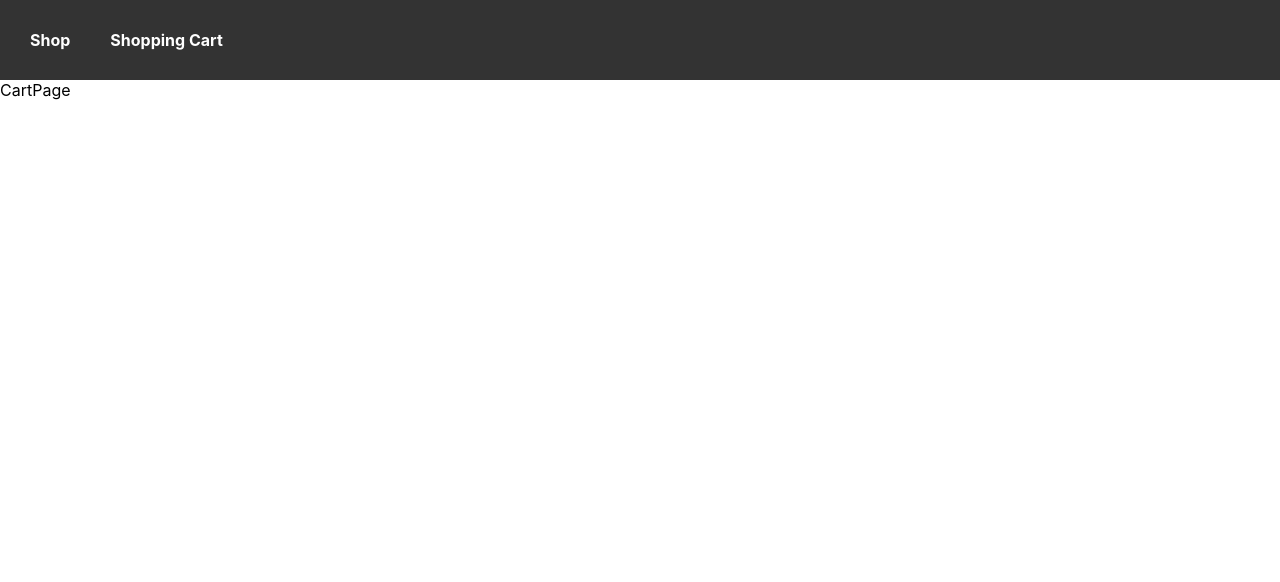
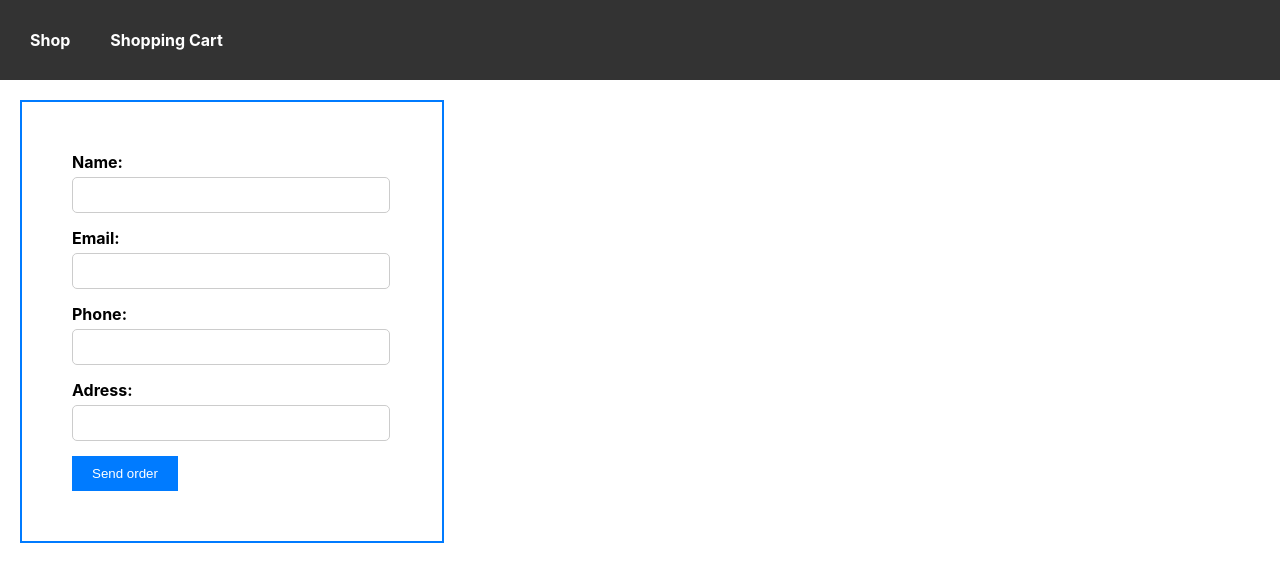
Before and after one commit to IrinaHusieva/drugShopTest, a React (Create React App) app: page /cart in a window 1280 px wide. Shown: the top 582 px of the page. Built offline with nearby package versions, Linux system fonts and the light colour scheme.

Commit message:
cartCreate

```diff
--- /dev/null
+++ b/src/cartContext.js
@@ -0,0 +1,25 @@
+import React, { createContext, useState, useContext } from 'react';
+
+const CartContext = createContext();
+
+export const CartProvider = ({ children }) => {
+  const [cart, setCart] = useState([]);
+
+  const addToCart = (item) => {
+    setCart([...cart, item]);
+  };
+
+  const removeFromCart = (index) => {
+    const newCart = [...cart];
+    newCart.splice(index, 1);
+    setCart(newCart);
+  };
+
+  return (
+    <CartContext.Provider value={{ cart, addToCart, removeFromCart }}>
+      {children}
+    </CartContext.Provider>
+  );
+};
+
+export const useCart = () => useContext(CartContext);
--- a/src/components/App.jsx
+++ b/src/components/App.jsx
@@ -3,10 +3,12 @@ import { BrowserRouter as Router, Routes, Route, Navigate } from 'react-router-d
 import Header from './header/Header';
 import CartPage from '../pages/cartPage/CartPage';
 import ShopPage from '../pages/shopPage/ShopPage';
+import { CartProvider } from '../cartContext';
 
 export const App = () => {
   return (
     <Router>
+      <CartProvider>
         <div>
           <Header />
           <Routes>
@@ -15,6 +17,7 @@ export const App = () => {
             <Route path="/cart" element={<CartPage />} />
           </Routes>
         </div>
+      </CartProvider>
     </Router>
   );
 };
--- /dev/null
+++ b/src/pages/cartPage/Cart.module.css
@@ -0,0 +1,48 @@
+.inputContainer {
+  margin-bottom: 15px;
+}
+.form {
+  width: 300px;
+  border: 2px solid #007bff;
+  padding: 50px;
+  padding-right: 70px;
+}
+.label {
+  display: block;
+  font-weight: bold;
+  margin-bottom: 5px;
+}
+
+input {
+  width: 100%;
+  padding: 8px;
+  border: 1px solid #ccc;
+  border-radius: 5px;
+  font-size: 16px;
+  transition: border-color 0.3s ease;
+}
+
+input:focus {
+  border-color: #007bff;
+  outline: none;
+}
+
+.cartBtn {
+  background-color: #007bff;
+  color: #fff;
+  border: none;
+  padding: 10px 20px;
+  cursor: pointer;
+  transition: background-color 0.3s ease;
+}
+
+.cartBtn:hover {
+  background-color: #0056b3;
+}
+
+.container {
+  display: flex;
+  justify-content: space-between;
+  padding: 20px;
+  gap: 40px;
+}
--- a/src/pages/cartPage/CartPage.jsx
+++ b/src/pages/cartPage/CartPage.jsx
@@ -1,8 +1,46 @@
-import React from 'react'
+import React, { useEffect } from 'react';
+import css from './Cart.module.css'
+
+import { useCart } from '../../cartContext';
 
 const CartPage = () => {
+  const { cart, removeFromCart } = useCart();
+  useEffect(() => {
+    localStorage.setItem('cart', JSON.stringify(cart));
+  }, [cart]);
+
   return (
-    <div>CartPage</div>
+    <div className={css.container}>
+      <form className={css.form}>
+  <div className={css.inputContainer}>
+    <label className={css.label} htmlFor="name">Name:</label>
+    <input id="name" type="text" name="name" />
+  </div>
+  <div className={css.inputContainer}>
+    <label className={css.label} htmlFor="email">Email:</label>
+    <input id="email" type="email" name="email" />
+  </div>
+  <div className={css.inputContainer}>
+    <label className={css.label} htmlFor="phone">Phone:</label>
+    <input id="phone" type="tel" name="phone" />
+  </div>
+  <div className={css.inputContainer}>
+    <label className={css.label} htmlFor="adress">Adress:</label>
+    <input id="adress" type="text" name="adress" />
+        </div>
+        <button className={css.cartBtn}type='submit'>Send order</button>
+</form>
+      <div>
+        <ul>
+         {cart && cart.map((item, index) => (
+  <li key={index}>
+    {item.name}
+    <button onClick={() => removeFromCart(index)}>Remove</button>
+  </li>
+))}
+        </ul>
+</div>
+    </div>
   )
 }
 
--- a/src/pages/shopPage/Shop.module.css
+++ b/src/pages/shopPage/Shop.module.css
@@ -5,12 +5,8 @@
   gap: 40px;
 }
 
-.shops {
-  flex: 1;
-}
-
 .drugs {
-  flex: 2;
+  display: flex;
 }
 
 .shopList {
@@ -43,6 +39,7 @@
   padding: 0;
   display: flex;
   gap: 15px 10px;
+  flex-wrap: wrap;
 }
 
 .drugItem {
--- a/src/pages/shopPage/ShopPage.jsx
+++ b/src/pages/shopPage/ShopPage.jsx
@@ -1,8 +1,11 @@
 import React, { useEffect, useState } from 'react';
 import css from './Shop.module.css';
 import { fetchData } from 'api/api';
+import { useCart } from '../../cartContext';
 
 const ShopPage = () => {
+  const { addToCart } = useCart();
+
     const [shops, setShops] = useState([]);
     const [currentShop, setCurrentShop] = useState(null);
 
@@ -20,6 +23,19 @@ const ShopPage = () => {
     const handleShopClick = (shop) => {
         setCurrentShop(shop);
     };
+const initialCartState = () => {
+  return {
+    cart: [],
+    message: "Ваша корзина ще пуста"
+  };
+};
+
+    useEffect(() => {
+    const storedCart = localStorage.getItem('cart');
+    if (storedCart) {
+     initialCartState()
+    }
+  }, []);
 
     return (
         <div className={css.container}>
@@ -39,7 +55,7 @@ const ShopPage = () => {
                         <li key={i} className={css.drugItem}>
                             <img src={drug.url} alt='drug' className={css.drugImage} />
                             <h3 className={css.title}>{drug.name}</h3>
-                            <button className={css.drugBtn}>add to Cart</button>
+                            <button className={css.drugBtn} onClick={() => addToCart(drug)}>Add to Cart</button>
                         </li>
                     ))}
                 </ul>
```
Also changed, not shown: src/pages/cartPage/Cart.modue.css (deleted). Lines whose indentation alone changed are shown as unchanged.
